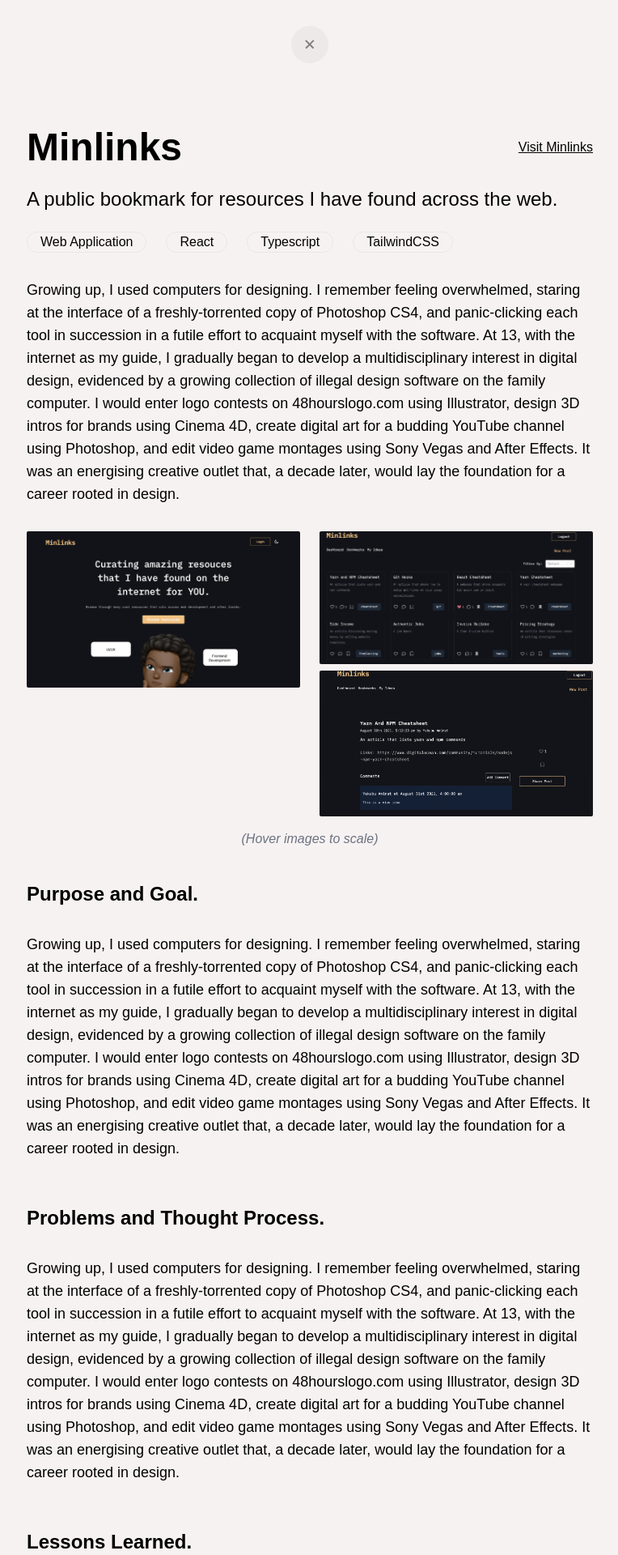
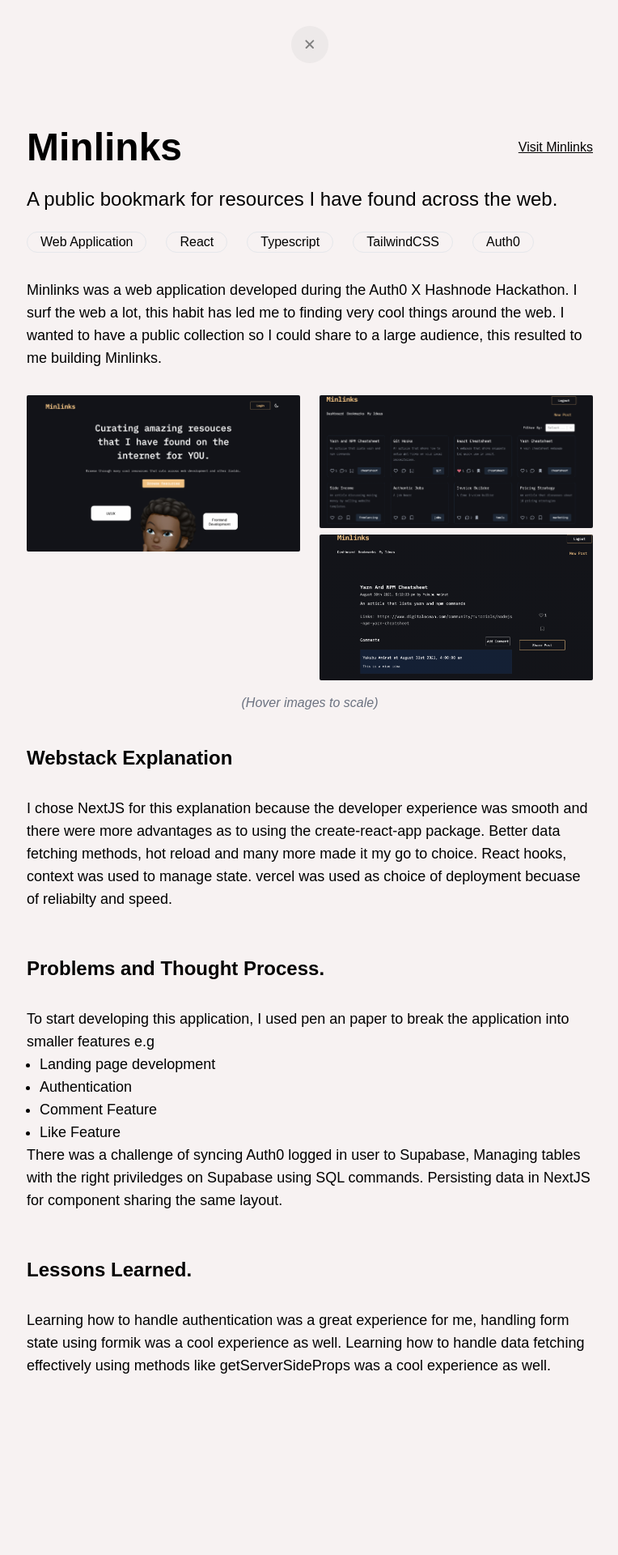
Before and after one commit to giselle2323/clayco, a Next.js app: page /projects/minlinks in a window 1280 px wide. Shown: the top 1920 px of the page at 81% size, without its empty margins (257-1021 px from the left). After the commit the page ends 1844 px from the top, so only its background shows below. Built offline with nearby package versions, Linux system fonts and the light colour scheme; a web font is replaced by a local one.

Commit message:
feat: project descriptions

```diff
--- a/pages/projects/airplay.tsx
+++ b/pages/projects/airplay.tsx
@@ -91,7 +91,7 @@
           that can be used query data from the database and this is what is in
           use currently. While developing I had challenges with the project
           structure and layout, I experienced  few challenges with using standard
-          types as the project was built in Typescript and also querying the database while applying certain filter using the Airtable's API.
+          types as the project was built in Typescript and also querying the database while applying certain filters using the Airtable's API.
         </p>
 
         <h3 className="text-2xl font-bold text-black dark:text-[#f0f2f8] pt-6">
--- a/pages/projects/asoebi.tsx
+++ b/pages/projects/asoebi.tsx
@@ -37,18 +37,10 @@
           </ul>
         </div>
         <p className="text-lg text-black dark:text-[#f0f2f8] py-8">
-          Growing up, I used computers for designing. I remember feeling
-          overwhelmed, staring at the interface of a freshly-torrented copy of
-          Photoshop CS4, and panic-clicking each tool in succession in a futile
-          effort to acquaint myself with the software. At 13, with the internet
-          as my guide, I gradually began to develop a multidisciplinary interest
-          in digital design, evidenced by a growing collection of illegal design
-          software on the family computer. I would enter logo contests on
-          48hourslogo.com using Illustrator, design 3D intros for brands using
-          Cinema 4D, create digital art for a budding YouTube channel using
-          Photoshop, and edit video game montages using Sony Vegas and After
-          Effects. It was an energising creative outlet that, a decade later,
-          would lay the foundation for a career rooted in design.
+          Asoebi Quarters website project was aimed at bringing the business
+          presence online. African fabrics are used all over the world, the
+          business aimed to sell african fabrics worldwide hence a website was
+          needed.
         </p>
 
         <div className="flex flex-col md:flex-row gap-2">
@@ -81,18 +73,11 @@
         </h3>
 
         <p className="text-lg text-black dark:text-[#f0f2f8] py-8">
-          Growing up, I used computers for designing. I remember feeling
-          overwhelmed, staring at the interface of a freshly-torrented copy of
-          Photoshop CS4, and panic-clicking each tool in succession in a futile
-          effort to acquaint myself with the software. At 13, with the internet
-          as my guide, I gradually began to develop a multidisciplinary interest
-          in digital design, evidenced by a growing collection of illegal design
-          software on the family computer. I would enter logo contests on
-          48hourslogo.com using Illustrator, design 3D intros for brands using
-          Cinema 4D, create digital art for a budding YouTube channel using
-          Photoshop, and edit video game montages using Sony Vegas and After
-          Effects. It was an energising creative outlet that, a decade later,
-          would lay the foundation for a career rooted in design.
+          This project was divided into two main phases.
+          <ul className="px-4 list-disc">
+            <li>The Design Phase</li>
+            <li>The Development Phase</li>
+          </ul>
         </p>
 
         <h3 className="text-2xl font-bold text-black dark:text-[#f0f2f8] pt-6">
@@ -100,18 +85,8 @@
         </h3>
 
         <p className="text-lg text-black dark:text-[#f0f2f8] py-8">
-          Growing up, I used computers for designing. I remember feeling
-          overwhelmed, staring at the interface of a freshly-torrented copy of
-          Photoshop CS4, and panic-clicking each tool in succession in a futile
-          effort to acquaint myself with the software. At 13, with the internet
-          as my guide, I gradually began to develop a multidisciplinary interest
-          in digital design, evidenced by a growing collection of illegal design
-          software on the family computer. I would enter logo contests on
-          48hourslogo.com using Illustrator, design 3D intros for brands using
-          Cinema 4D, create digital art for a budding YouTube channel using
-          Photoshop, and edit video game montages using Sony Vegas and After
-          Effects. It was an energising creative outlet that, a decade later,
-          would lay the foundation for a career rooted in design.
+          Asoebi Quarters project had few challenges, ensuring the animations
+          were of perfect timings was challenging. Adding SEO was a bit of challenge as I was new to it.
         </p>
 
         <h3 className="text-2xl font-bold text-black dark:text-[#f0f2f8] pt-6">
@@ -119,18 +94,9 @@
         </h3>
 
         <p className="text-lg text-black dark:text-[#f0f2f8] py-8">
-          Growing up, I used computers for designing. I remember feeling
-          overwhelmed, staring at the interface of a freshly-torrented copy of
-          Photoshop CS4, and panic-clicking each tool in succession in a futile
-          effort to acquaint myself with the software. At 13, with the internet
-          as my guide, I gradually began to develop a multidisciplinary interest
-          in digital design, evidenced by a growing collection of illegal design
-          software on the family computer. I would enter logo contests on
-          48hourslogo.com using Illustrator, design 3D intros for brands using
-          Cinema 4D, create digital art for a budding YouTube channel using
-          Photoshop, and edit video game montages using Sony Vegas and After
-          Effects. It was an energising creative outlet that, a decade later,
-          would lay the foundation for a career rooted in design.
+          Standard web accessibility processes was something I learnt in great
+          detail, I gained knowledge on how to add SEO to web pages and the
+          importance of SEO in respect to search engines.
         </p>
 
         <h3 className="text-2xl font-bold text-black dark:text-[#f0f2f8] pt-6">
@@ -138,18 +104,7 @@
         </h3>
 
         <p className="text-lg text-black dark:text-[#f0f2f8] py-8">
-          Growing up, I used computers for designing. I remember feeling
-          overwhelmed, staring at the interface of a freshly-torrented copy of
-          Photoshop CS4, and panic-clicking each tool in succession in a futile
-          effort to acquaint myself with the software. At 13, with the internet
-          as my guide, I gradually began to develop a multidisciplinary interest
-          in digital design, evidenced by a growing collection of illegal design
-          software on the family computer. I would enter logo contests on
-          48hourslogo.com using Illustrator, design 3D intros for brands using
-          Cinema 4D, create digital art for a budding YouTube channel using
-          Photoshop, and edit video game montages using Sony Vegas and After
-          Effects. It was an energising creative outlet that, a decade later,
-          would lay the foundation for a career rooted in design.
+          In the future, Asoebi Quarters would be enhanced to accomodate buying of fabrics directly from the website.
         </p>
       </div>
     </div>
--- a/pages/projects/minlinks.tsx
+++ b/pages/projects/minlinks.tsx
@@ -35,52 +35,55 @@
             <li className="border dark:border-[#30363d] rounded-[30px] text-black dark:text-[#f0f2f8] px-4 mr-4">
               TailwindCSS
             </li>
+            <li className="border dark:border-[#30363d] rounded-[30px] text-black dark:text-[#f0f2f8] px-4 mr-4">
+              Auth0
+            </li>
           </ul>
         </div>
         <p className="text-lg text-black dark:text-[#f0f2f8] py-8">
-          Growing up, I used computers for designing. I remember feeling
-          overwhelmed, staring at the interface of a freshly-torrented copy of
-          Photoshop CS4, and panic-clicking each tool in succession in a futile
-          effort to acquaint myself with the software. At 13, with the internet
-          as my guide, I gradually began to develop a multidisciplinary interest
-          in digital design, evidenced by a growing collection of illegal design
-          software on the family computer. I would enter logo contests on
-          48hourslogo.com using Illustrator, design 3D intros for brands using
-          Cinema 4D, create digital art for a budding YouTube channel using
-          Photoshop, and edit video game montages using Sony Vegas and After
-          Effects. It was an energising creative outlet that, a decade later,
-          would lay the foundation for a career rooted in design.
+          Minlinks was a web application developed during the Auth0 X Hashnode
+          Hackathon. I surf the web a lot, this habit has led me to finding very
+          cool things around the web. I wanted to have a public collection so I
+          could share to a large audience, this resulted to me building
+          Minlinks.
         </p>
 
         <div className="flex flex-col md:flex-row gap-6">
           <div className="flex-1 min-h-full">
-            <img src={MinlinksHome.src} alt="minlinks-homepage" className="hover:scale-150  rounded-sm" />
+            <img
+              src={MinlinksHome.src}
+              alt="minlinks-homepage"
+              className="hover:scale-150  rounded-sm"
+            />
           </div>
           <div className="flex flex-col flex-1 gap-2">
-            <img src={MinlinksDash.src} alt="minlinks-homepage" className="hover:scale-150 rounded-sm"/>
-            <img src={MinlinksPost.src} alt="minlinks-homepage" className="hover:scale-150 rounded-sm" />
+            <img
+              src={MinlinksDash.src}
+              alt="minlinks-homepage"
+              className="hover:scale-150 rounded-sm"
+            />
+            <img
+              src={MinlinksPost.src}
+              alt="minlinks-homepage"
+              className="hover:scale-150 rounded-sm"
+            />
           </div>
-
         </div>
-        <p className="italic text-center text-gray-500 py-4">(Hover images to scale)</p>
+        <p className="italic text-center text-gray-500 py-4">
+          (Hover images to scale)
+        </p>
 
         <h3 className="text-2xl font-bold text-black dark:text-[#f0f2f8] pt-6">
-          Purpose and Goal.
+          Webstack Explanation
         </h3>
 
         <p className="text-lg text-black dark:text-[#f0f2f8] py-8">
-          Growing up, I used computers for designing. I remember feeling
-          overwhelmed, staring at the interface of a freshly-torrented copy of
-          Photoshop CS4, and panic-clicking each tool in succession in a futile
-          effort to acquaint myself with the software. At 13, with the internet
-          as my guide, I gradually began to develop a multidisciplinary interest
-          in digital design, evidenced by a growing collection of illegal design
-          software on the family computer. I would enter logo contests on
-          48hourslogo.com using Illustrator, design 3D intros for brands using
-          Cinema 4D, create digital art for a budding YouTube channel using
-          Photoshop, and edit video game montages using Sony Vegas and After
-          Effects. It was an energising creative outlet that, a decade later,
-          would lay the foundation for a career rooted in design.
+          I chose NextJS for this explanation because the developer experience
+          was smooth and there were more advantages as to using the
+          create-react-app package. Better data fetching methods, hot reload and
+          many more made it my go to choice. React hooks, context was used to
+          manage state. vercel was used as choice of deployment becuase of
+          reliabilty and speed.
         </p>
 
         <h3 className="text-2xl font-bold text-black dark:text-[#f0f2f8] pt-6">
@@ -88,18 +91,18 @@
         </h3>
 
         <p className="text-lg text-black dark:text-[#f0f2f8] py-8">
-          Growing up, I used computers for designing. I remember feeling
-          overwhelmed, staring at the interface of a freshly-torrented copy of
-          Photoshop CS4, and panic-clicking each tool in succession in a futile
-          effort to acquaint myself with the software. At 13, with the internet
-          as my guide, I gradually began to develop a multidisciplinary interest
-          in digital design, evidenced by a growing collection of illegal design
-          software on the family computer. I would enter logo contests on
-          48hourslogo.com using Illustrator, design 3D intros for brands using
-          Cinema 4D, create digital art for a budding YouTube channel using
-          Photoshop, and edit video game montages using Sony Vegas and After
-          Effects. It was an energising creative outlet that, a decade later,
-          would lay the foundation for a career rooted in design.
+          To start developing this application, I used pen an paper to break the
+          application into smaller features e.g
+          <ul className="px-4 list-disc">
+            <li>Landing page development</li>
+            <li>Authentication</li>
+            <li>Comment Feature</li>
+            <li>Like Feature</li>
+          </ul>
+          There was a challenge of syncing Auth0 logged in user to Supabase,
+          Managing tables with the right priviledges on Supabase using SQL
+          commands. Persisting data in NextJS for component sharing the same
+          layout.
         </p>
 
         <h3 className="text-2xl font-bold text-black dark:text-[#f0f2f8] pt-6">
@@ -107,37 +110,10 @@
         </h3>
 
         <p className="text-lg text-black dark:text-[#f0f2f8] py-8">
-          Growing up, I used computers for designing. I remember feeling
-          overwhelmed, staring at the interface of a freshly-torrented copy of
-          Photoshop CS4, and panic-clicking each tool in succession in a futile
-          effort to acquaint myself with the software. At 13, with the internet
-          as my guide, I gradually began to develop a multidisciplinary interest
-          in digital design, evidenced by a growing collection of illegal design
-          software on the family computer. I would enter logo contests on
-          48hourslogo.com using Illustrator, design 3D intros for brands using
-          Cinema 4D, create digital art for a budding YouTube channel using
-          Photoshop, and edit video game montages using Sony Vegas and After
-          Effects. It was an energising creative outlet that, a decade later,
-          would lay the foundation for a career rooted in design.
-        </p>
-
-        <h3 className="text-2xl font-bold text-black dark:text-[#f0f2f8] pt-6">
-          Next Steps.
-        </h3>
-
-        <p className="text-lg text-black dark:text-[#f0f2f8] py-8">
-          Growing up, I used computers for designing. I remember feeling
-          overwhelmed, staring at the interface of a freshly-torrented copy of
-          Photoshop CS4, and panic-clicking each tool in succession in a futile
-          effort to acquaint myself with the software. At 13, with the internet
-          as my guide, I gradually began to develop a multidisciplinary interest
-          in digital design, evidenced by a growing collection of illegal design
-          software on the family computer. I would enter logo contests on
-          48hourslogo.com using Illustrator, design 3D intros for brands using
-          Cinema 4D, create digital art for a budding YouTube channel using
-          Photoshop, and edit video game montages using Sony Vegas and After
-          Effects. It was an energising creative outlet that, a decade later,
-          would lay the foundation for a career rooted in design.
+          Learning how to handle authentication was a great experience for me,
+          handling form state using formik was a cool experience as well.
+          Learning how to handle data fetching effectively using methods like
+          getServerSideProps was a cool experience as well.
         </p>
       </div>
     </div>
--- a/pages/projects/webscout.tsx
+++ b/pages/projects/webscout.tsx
@@ -40,18 +40,11 @@
           </ul>
         </div>
         <p className="text-lg text-black dark:text-[#f0f2f8] py-8">
-          Growing up, I used computers for designing. I remember feeling
-          overwhelmed, staring at the interface of a freshly-torrented copy of
-          Photoshop CS4, and panic-clicking each tool in succession in a futile
-          effort to acquaint myself with the software. At 13, with the internet
-          as my guide, I gradually began to develop a multidisciplinary interest
-          in digital design, evidenced by a growing collection of illegal design
-          software on the family computer. I would enter logo contests on
-          48hourslogo.com using Illustrator, design 3D intros for brands using
-          Cinema 4D, create digital art for a budding YouTube channel using
-          Photoshop, and edit video game montages using Sony Vegas and After
-          Effects. It was an energising creative outlet that, a decade later,
-          would lay the foundation for a career rooted in design.
+          Webscout was a web application developed during the hacktoberfest
+          season 2021. A small startup in india Fueler wanted to build a
+          collection of free web development resources. I decided to contribut
+          to the project by building this web applications to showcase the
+          resources.
         </p>
 
         <div className="flex flex-col md:flex-row gap-2">
@@ -80,22 +73,16 @@
         </p>
 
         <h3 className="text-2xl font-bold text-black dark:text-[#f0f2f8] pt-6">
-          Purpose and Goal.
+          Webstack Explanation
         </h3>
 
         <p className="text-lg text-black dark:text-[#f0f2f8] py-8">
-          Growing up, I used computers for designing. I remember feeling
-          overwhelmed, staring at the interface of a freshly-torrented copy of
-          Photoshop CS4, and panic-clicking each tool in succession in a futile
-          effort to acquaint myself with the software. At 13, with the internet
-          as my guide, I gradually began to develop a multidisciplinary interest
-          in digital design, evidenced by a growing collection of illegal design
-          software on the family computer. I would enter logo contests on
-          48hourslogo.com using Illustrator, design 3D intros for brands using
-          Cinema 4D, create digital art for a budding YouTube channel using
-          Photoshop, and edit video game montages using Sony Vegas and After
-          Effects. It was an energising creative outlet that, a decade later,
-          would lay the foundation for a career rooted in design.
+          I chose NextJS for this explanation because the developer experience
+          was smooth and there were more advantages as to using the
+          create-react-app package. Better data fetching methods, hot reload and
+          many more made it my go to choice. React hooks, context was used to
+          manage state. vercel was used as choice of deployment becuase of
+          reliabilty and speed.
         </p>
 
         <h3 className="text-2xl font-bold text-black dark:text-[#f0f2f8] pt-6">
@@ -103,18 +90,16 @@
         </h3>
 
         <p className="text-lg text-black dark:text-[#f0f2f8] py-8">
-          Growing up, I used computers for designing. I remember feeling
-          overwhelmed, staring at the interface of a freshly-torrented copy of
-          Photoshop CS4, and panic-clicking each tool in succession in a futile
-          effort to acquaint myself with the software. At 13, with the internet
-          as my guide, I gradually began to develop a multidisciplinary interest
-          in digital design, evidenced by a growing collection of illegal design
-          software on the family computer. I would enter logo contests on
-          48hourslogo.com using Illustrator, design 3D intros for brands using
-          Cinema 4D, create digital art for a budding YouTube channel using
-          Photoshop, and edit video game montages using Sony Vegas and After
-          Effects. It was an energising creative outlet that, a decade later,
-          would lay the foundation for a career rooted in design.
+          To start developing this application, I used pen an paper to break the
+          application into smaller features e.g
+          <ul className="px-4 list-disc">
+            <li>Landing page development</li>
+            <li>Add a resource feature</li>
+            <li>Filter by category feature</li>
+          </ul>
+          Persisting data in NextJS for component sharing the same layout and
+          querying the database while applying certain filters using the
+          Airtable's API.
         </p>
 
         <h3 className="text-2xl font-bold text-black dark:text-[#f0f2f8] pt-6">
@@ -122,18 +107,10 @@
         </h3>
 
         <p className="text-lg text-black dark:text-[#f0f2f8] py-8">
-          Growing up, I used computers for designing. I remember feeling
-          overwhelmed, staring at the interface of a freshly-torrented copy of
-          Photoshop CS4, and panic-clicking each tool in succession in a futile
-          effort to acquaint myself with the software. At 13, with the internet
-          as my guide, I gradually began to develop a multidisciplinary interest
-          in digital design, evidenced by a growing collection of illegal design
-          software on the family computer. I would enter logo contests on
-          48hourslogo.com using Illustrator, design 3D intros for brands using
-          Cinema 4D, create digital art for a budding YouTube channel using
-          Photoshop, and edit video game montages using Sony Vegas and After
-          Effects. It was an energising creative outlet that, a decade later,
-          would lay the foundation for a career rooted in design.
+          Developing Webscout has made me more effective at using Typescript to
+          build applications with clean code. I also learnt to use resuable
+          components throughout the project. Using standard accessiblity rules
+          was something I put into use in this project.
         </p>
 
         <h3 className="text-2xl font-bold text-black dark:text-[#f0f2f8] pt-6">
@@ -141,18 +118,8 @@
         </h3>
 
         <p className="text-lg text-black dark:text-[#f0f2f8] py-8">
-          Growing up, I used computers for designing. I remember feeling
-          overwhelmed, staring at the interface of a freshly-torrented copy of
-          Photoshop CS4, and panic-clicking each tool in succession in a futile
-          effort to acquaint myself with the software. At 13, with the internet
-          as my guide, I gradually began to develop a multidisciplinary interest
-          in digital design, evidenced by a growing collection of illegal design
-          software on the family computer. I would enter logo contests on
-          48hourslogo.com using Illustrator, design 3D intros for brands using
-          Cinema 4D, create digital art for a budding YouTube channel using
-          Photoshop, and edit video game montages using Sony Vegas and After
-          Effects. It was an energising creative outlet that, a decade later,
-          would lay the foundation for a career rooted in design.
+          Webscout is currently open-sourced, so I'm looking forward to see
+          contributions from other engineers all over the world.
         </p>
       </div>
     </div>
```
Lines whose indentation alone changed are shown as unchanged.
